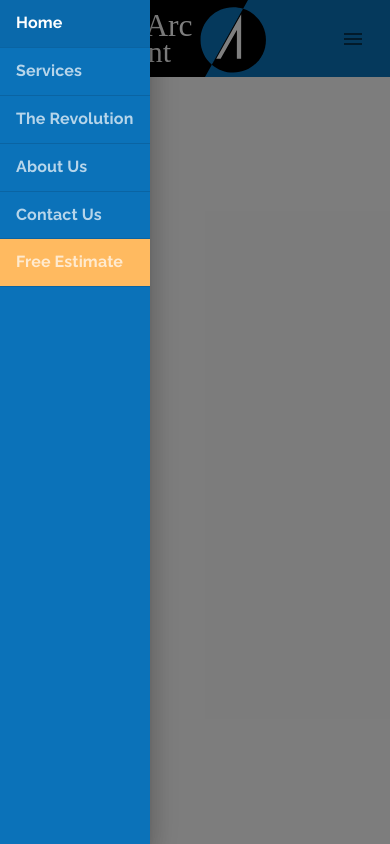
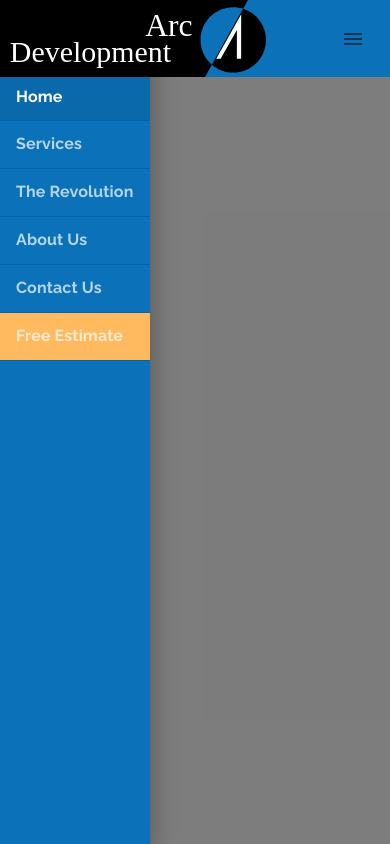
Before and after one commit to mike10951/arcdevelopment, a React (Create React App) app: page / in a window 390 px wide. Both pictures are taken after a click on the button 353 px from the left and 38 px from the top of the page. Built offline with nearby package versions, Linux system fonts and the light colour scheme.

Commit message:
Header fully functional.

```diff
--- a/src/components/ui/Header.js
+++ b/src/components/ui/Header.js
@@ -23,6 +23,13 @@ import logo from "../../assets/logo.svg";
 const useStyles = makeStyles(theme => ({
     toolbarMargin: {
         ...theme.mixins.toolbar,
+        marginBottom: "3em",
+        [theme.breakpoints.down("md")]: {
+            marginBottom: "2em",
+        },
+        [theme.breakpoints.down("xs")]: {
+            marginBottom: "1.25em",
+        },
     },
     logo: {
         height: "8em",
@@ -85,10 +92,15 @@ const useStyles = makeStyles(theme => ({
         opacity: 0.7,
     },
     drawerItemSelected: {
-        opacity: 1,
+        "& .MuiListItemText-root": {
+            opacity: 1,
+        },
     },
     drawerItemEstimate: {
         backgroundColor: theme.palette.common.orange,
+    },
+    appbar: {
+        zIndex: theme.zIndex.modal + 1,
     },
 }));
 
@@ -213,6 +225,7 @@ const Header = () => {
                 Free Estimate
             </Button>
             <Menu
+                style={{zIndex: 1302}}
                 keepMounted
                 classes={{
                     paper: classes.menu,
@@ -226,7 +239,7 @@ const Header = () => {
                 elevation={0}>
                 {menuOptions.map((option, i) => (
                     <MenuItem
-                        key={option.selectedIndex}
+                        key={`${option}${i}`}
                         component={Link}
                         to={option.link}
                         classes={{
@@ -254,6 +267,7 @@ const Header = () => {
                 onClose={() => setOpenDrawer(false)}
                 onOpen={() => setOpenDrawer(true)}
                 classes={{paper: classes.drawer}}>
+                <div className={classes.toolbarMargin} />
                 <List disablePadding>
                     {routes.map(option => (
                         <ListItem
@@ -266,10 +280,9 @@ const Header = () => {
                                 setOpenDrawer(false);
                                 setValue(option.activeIndex);
                             }}
-                            selected={value === option.activeIndex}>
-                            <ListItemText
-                                disableTypography
-                                className={value === option.activeIndex ? [classes.drawerItem, classes.drawerItemSelected] : classes.drawerItem}>
+                            selected={value === option.activeIndex}
+                            classes={{selected: classes.drawerItemSelected}}>
+                            <ListItemText disableTypography className={classes.drawerItem}>
                                 {option.name}
                             </ListItemText>
                         </ListItem>
@@ -277,16 +290,14 @@ const Header = () => {
                     <ListItem
                         divider
                         button
-                        className={classes.drawerItemEstimate}
+                        classes={{root: classes.drawerItemEstimate, selected: classes.drawerItemSelected}}
                         component={Link}
                         to="/estimate"
                         onClick={() => {
                             setOpenDrawer(false);
                             setValue(5);
                         }}>
-                        <ListItemText
-                            disableTypography
-                            className={value === 5 ? [classes.drawerItem, classes.drawerItemSelected] : classes.drawerItem}>
+                        <ListItemText disableTypography className={classes.drawerItem}>
                             Free Estimate
                         </ListItemText>
                     </ListItem>
@@ -302,7 +313,7 @@ const Header = () => {
         <React.Fragment>
             <ElevationScroll>
                 {/* Notice that position is set to "sticky". CssBaseline is necessary; otherwise, text would be hidden behind the AppBar component. */}
-                <AppBar position="sticky" color="primary">
+                <AppBar position="sticky" color="primary" className={classes.appbar}>
                     <Toolbar disableGutters>
                         <Button className={classes.logoContainer} component={Link} to="/" onClick={() => setValue(0)} disableRipple>
                             <img src={logo} alt="company logo" className={classes.logo} />
```
Also changed, not shown: src/components/App.js (+8 -8 lines).
